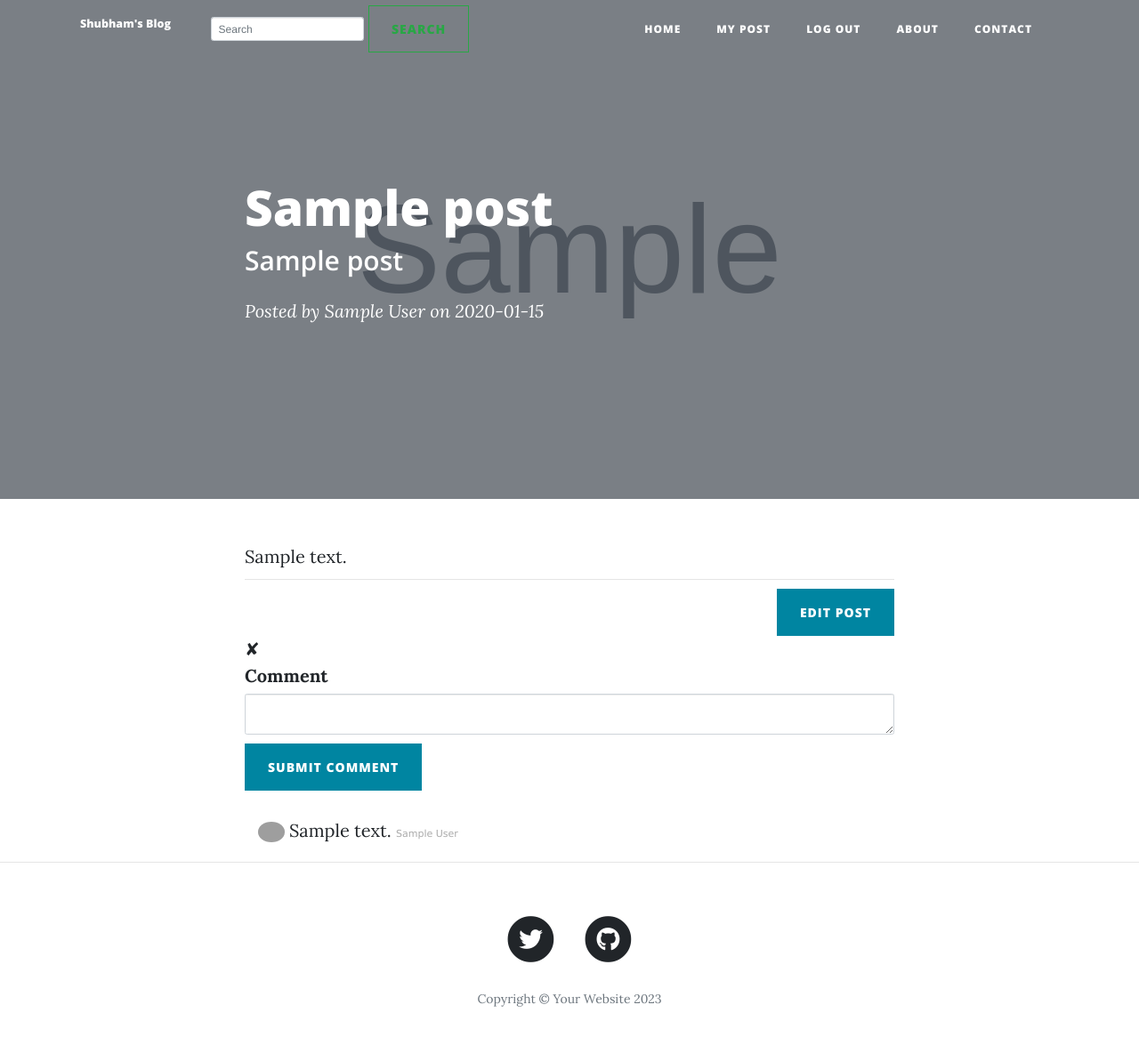
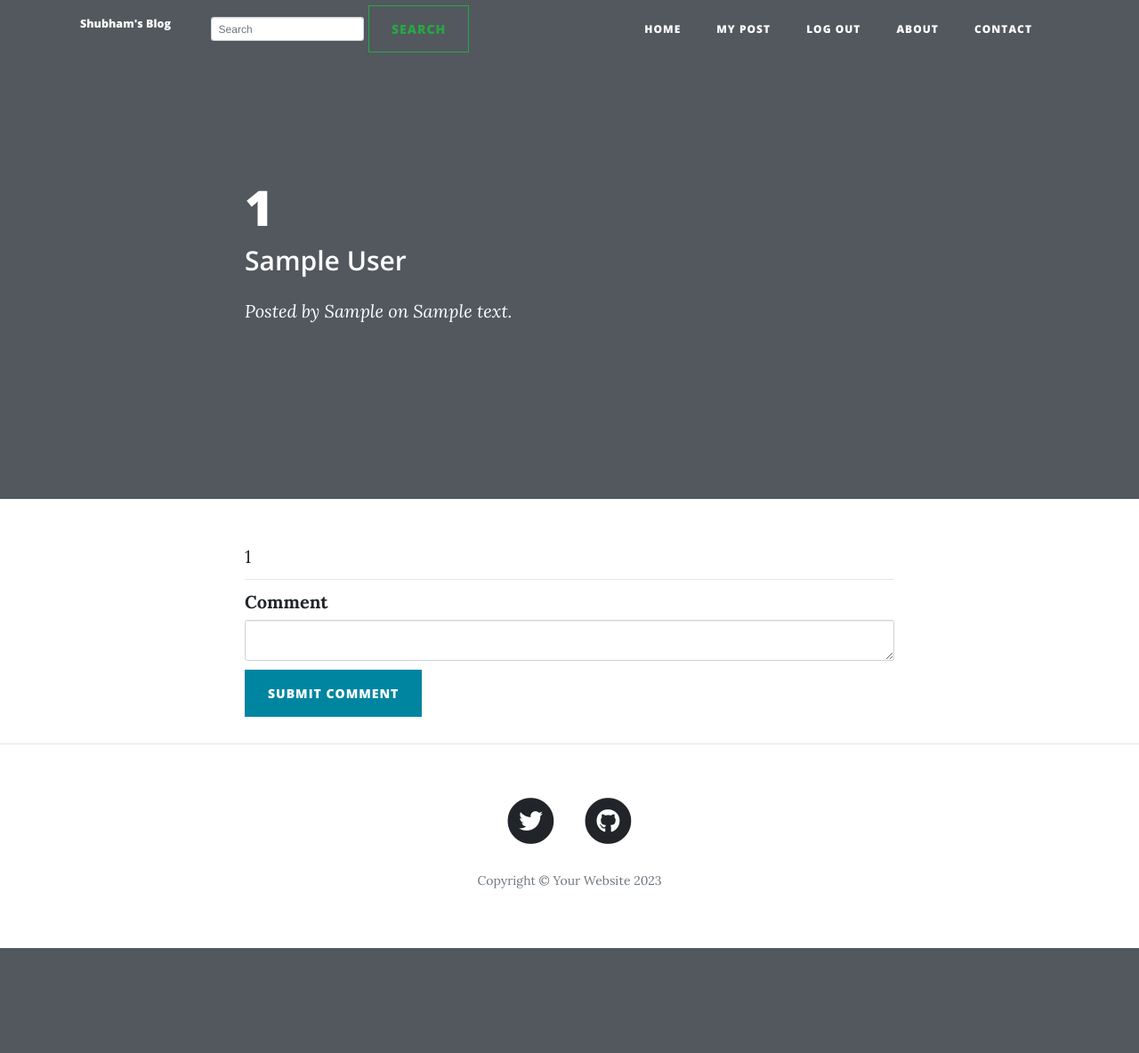
Before and after one commit to ShubhamZoro/BLOG, a Flask app: page /post/1 in a window 1280 px wide. Shown: the top 1184 px of the page at 89% size. After the commit the page ends 1066 px from the top, so only its background shows below. Run offline with Flask 3, Linux system fonts and the light colour scheme; a user stored in the database is signed in; tables that the repository leaves empty or names only in its code hold one stand-in row (values such as "Sample post"); grey boxes marked "Sample" are stand-in pictures; parts of the project's set-up code (start-up, migrations or seed data) failed here and were passed over; some libraries are stand-ins or nearby versions; grey boxes are pictures that could not be loaded.

Commit message:
adding mysql to sqlalchemy and adding reset password verification

```diff
--- a/main.py
+++ b/main.py
@@ -1,8 +1,8 @@
-from flask import Flask, render_template, redirect, url_for, flash, abort
+from flask import Flask, render_template, redirect, url_for, flash, session
 from flask_bootstrap import Bootstrap
 from flask_ckeditor import CKEditor
 from datetime import date
-from functools import wraps
+# from functools import wraps
 import os
 from werkzeug.security import generate_password_hash, check_password_hash
 from flask_sqlalchemy import SQLAlchemy
@@ -12,16 +12,25 @@ from forms import LoginForm, RegisterForm, CreatePostForm, CommentForm,Reset,Sea
 from flask_gravatar import Gravatar
 from flask_mail import Mail,Message
 from itsdangerous import URLSafeTimedSerializer
+import mysql.connector
+
+mydb=mysql.connector.connect(host='localhost',user='root',password='20gcebcs091',database='users',auth_plugin = 'mysql_native_password')
+my_cursor=mydb.cursor()
+
 app = Flask(__name__)
 app.config['SECRET_KEY'] = os.getenv('secret_key')
 ckeditor = CKEditor(app)
 Bootstrap(app)
 gravatar = Gravatar(app, size=100, rating='g', default='retro', force_default=False, force_lower=False, use_ssl=False, base_url=None)
-email=""
-name=""
-password=""
-##CONNECT TO DB
-app.config['SQLALCHEMY_DATABASE_URI'] = "sqlite:///blog.db"
+emailg=""
+nameg=""
+passwordg=""
+
+# from sqlalchemy import create_engine
+# connection_string = "mysql+mysqlconnector://root:20gcebcs091@localhost:3306/users"
+# engine = create_engine(connection_string, echo=True)
+#CONNECT TO DB
+app.config['SQLALCHEMY_DATABASE_URI'] = f"mysql+pymysql://root:{os.getenv('mysql_password')}@localhost/users"
 app.config['SQLALCHEMY_TRACK_MODIFICATIONS'] = False
 app.config['MAIL_SERVER']='smtp.gmail.com'
 app.config['MAIL_PORT']=465
@@ -39,6 +48,7 @@ s=URLSafeTimedSerializer(os.getenv('secret_key'))
 
 @login_manager.user_loader
 def load_user(user_id):
+    print(user_id)
     return User.query.get(int(user_id))
 
 
@@ -78,7 +88,9 @@ class Comment(db.Model):
 with app.app_context():
     db.create_all()
 
-
+# sql_select_query1 = f"""DROP TABLE users,blog_posts,comments"""
+#
+# my_cursor.execute(sql_select_query1)
 # def admin_only(f):
 #     @wraps(f)
 #     def decorated_function(*args, **kwargs):
@@ -110,10 +122,11 @@ def register():
             salt_length=8
         )
 
-        global email,name,password
-        email=form.email.data
-        name=form.name.data
-        password=form.password.data
+        global emailg,nameg,passwordg
+
+        emailg=form.email.data
+        nameg=form.name.data
+        passwordg=hash_and_salted_password
 
 
 
@@ -131,16 +144,20 @@ def register():
 
 @app.route('/confirm_email/<token>')
 def confirm_email(token):
-    global email,name,password
+    memail = s.loads(token, salt='email-confirm', max_age=300)
+    global emailg,nameg,passwordg
     new_user = User(
-            email=email,
-            name=name,
-            password=password
+            email=emailg,
+            name=nameg,
+            password=passwordg
         )
+
+
+
     db.session.add(new_user)
     db.session.commit()
     login_user(new_user)
-    email=s.loads(token,salt='email-confirm',max_age=300)
+
 
     return redirect(url_for("get_all_posts"))
 
@@ -149,18 +166,28 @@ def login():
     form = LoginForm()
     if form.validate_on_submit():
         email = form.email.data
+        print(type(email))
         password = form.password.data
 
-        user = User.query.filter_by(email=email).first()
+        user1 = User.query.filter_by(email=email).first()
+        query = f"SELECT id,email,password FROM users WHERE email='{email}'"
+        print(email)
+        my_cursor.execute(query)
+        user= my_cursor.fetchone()
+
+        print(user)
         # Email doesn't exist or password incorrect.
-        if not user:
+        if not user[0]:
             flash("That email does not exist, please try again.")
             return redirect(url_for('login'))
-        elif not check_password_hash(user.password, password):
+        elif not check_password_hash(user[2], password):
             flash('Password incorrect, please try again.')
             return redirect(url_for('login'))
         else:
-            login_user(user)
+            session['loggedin'] = True
+            session['id'] = user[0]
+            session['email'] = user[1]
+            login_user(user1)
             return redirect(url_for('get_all_posts'))
     return render_template("login.html", form=form, current_user=current_user)
 
@@ -178,16 +205,40 @@ def ResetPassword():
                 method='pbkdf2:sha256',
                 salt_length=8
             )
-            user=User.query.filter_by(email=email).first()
-            user.password=hash_and_salted_password
-            db.session.commit()
-            login_user(user)
-            return redirect(url_for("get_all_posts"))
+            global emailg,passwordg;
+            emailg=email
+            passwordg=hash_and_salted_password
+
+            token = s.dumps(form.email.data, salt='reset')
+            print(token)
+            msg = Message("This is an conformation link", sender='s9905020863@gmail.com', recipients=[form.email.data])
+            link = url_for('reset', token=token, _external=True)
+            print(link)
+            msg.body = 'your link is {}'.format(link)
+            mail.send(msg)
+
+            return render_template("verify.html")
+
         else:
-            flash('please enter valid Email or Password.')
+            flash('please enter valid Email or Password does not match.')
             return redirect(url_for('ResetPassword'))
 
     return render_template("ResetPassword.html", form=form, )
+
+@app.route('/reset/<token>')
+def reset(token):
+    global emailg ,passwordg
+    memail = s.loads(token, salt='reset', max_age=300)
+    user = User.query.filter_by(email=emailg).first()
+    sql = f"UPDATE users SET password = '{passwordg}' WHERE email = '{emailg}'"
+    my_cursor.execute(sql)
+
+    mydb.commit()
+    # user.password = passwordg
+    # db.session.commit()
+    login_user(user)
+
+    return redirect(url_for("get_all_posts"))
 
 @app.route('/logout')
 @login_required
@@ -199,8 +250,14 @@ def logout():
 @app.route("/post/<int:post_id>", methods=["GET", "POST"])
 def show_post(post_id):
     form = CommentForm()
-    requested_post = BlogPost.query.get(post_id)
+    # requested_post = BlogPost.query.get(post_id)
+    sql_select_query = f"""SELECT *
+                          FROM users,blog_posts WHERE users.id={post_id}"""
 
+    my_cursor.execute(sql_select_query)
+    out = my_cursor.fetchall()
+    requested_post = out
+    print(requested_post)
     if form.validate_on_submit():
         if not current_user.is_authenticated:
             flash("You need to login or register to comment.")
@@ -231,7 +288,9 @@ def contact():
 @login_required
 def add_new_post():
     form = CreatePostForm()
+
     if form.validate_on_submit():
+
         new_post = BlogPost(
             title=form.title.data,
             subtitle=form.subtitle.data,
@@ -274,9 +333,12 @@ def edit_post(post_id):
 @app.route("/delete/<int:post_id>")
 # @admin_only
 def delete_post(post_id):
-    post_to_delete = BlogPost.query.get(post_id)
-    db.session.delete(post_to_delete)
-    db.session.commit()
+    # post_to_delete = BlogPost.query.get(post_id)
+    # db.session.delete(post_to_delete)
+    # db.session.commit()
+    sql_Delete_query = f"""Delete from blog_posts where id = {post_id}"""
+    my_cursor.execute(sql_Delete_query)
+    mydb.commit()
     return redirect(url_for('get_all_posts'))
 
 @app.context_processor
--- a/requirements.txt
+++ b/requirements.txt
@@ -20,3 +20,5 @@ visitor==0.1.3
 Werkzeug==2.2.3
 WTForms==3.0.1
 Flask-Mail==0.9.1
+PyMySQL==1.0.3
+mysql-connector-python==8.0.32
--- a/templates/post.html
+++ b/templates/post.html
@@ -5,17 +5,17 @@
 {% include "header.html" %}
 
 
-<header class="masthead" style="background-image: url('{{post.img_url}}')">
+<header class="masthead" style="background-image: url('{{post[0][10]}}')">
     <div class="overlay"></div>
     <div class="container">
         <div class="row">
             <div class="col-lg-8 col-md-10 mx-auto">
                 <div class="post-heading">
-                    <h1>{{post.title}}</h1>
-                    <h2 class="subheading">{{post.subtitle}}</h2>
+                    <h1>{{post[0][6]}}</h1>
+                    <h2 class="subheading">{{post[0][7]}}</h2>
                     <span class="meta">Posted by
-              {{post.author.name}}
-              on {{post.date}}</span>
+              {{post[0][3]}}
+              on {{post[0][8]}}</span>
                 </div>
             </div>
         </div>
@@ -27,17 +27,17 @@
     <div class="container">
         <div class="row">
             <div class="col-lg-8 col-md-10 mx-auto">
-                {{ post.body|safe }}
+                {{ post[0][9]|safe }}
                 <hr>
-                {% if current_user.id == post.author.id %}
+                {% if current_user.id == post[0][5] %}
                 <div class="clearfix">
-                    <a class="btn btn-primary float-right" href="{{url_for('edit_post', post_id=post.id)}}">Edit
+                    <a class="btn btn-primary float-right" href="{{url_for('edit_post', post_id=post[0][4])}}">Edit
                         Post</a>
                 </div>
                 {% endif %}
 
-                {% if current_user.id == post.author.id: %}
-                <a href="{{url_for('delete_post', post_id=post.id) }}">✘</a>
+                {% if current_user.id == post[0][5]: %}
+                <a href="{{url_for('delete_post', post_id=post[0][4]) }}">✘</a>
                 {% endif %}
 
 
```
Also changed, not shown: templates/index.html (+8 -5 lines), user_model.py (added, +28 -0 lines).
